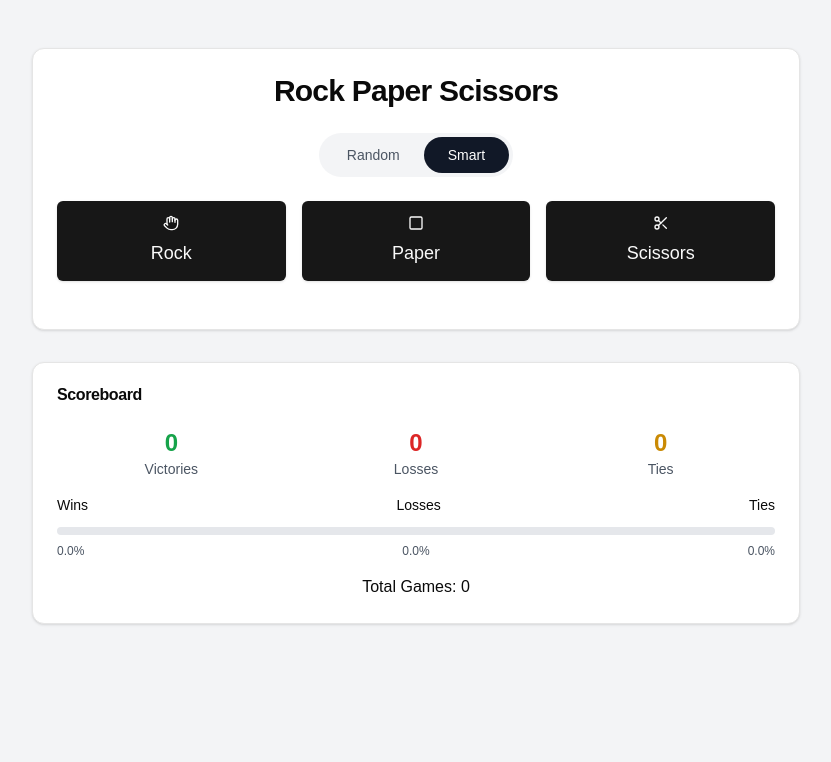
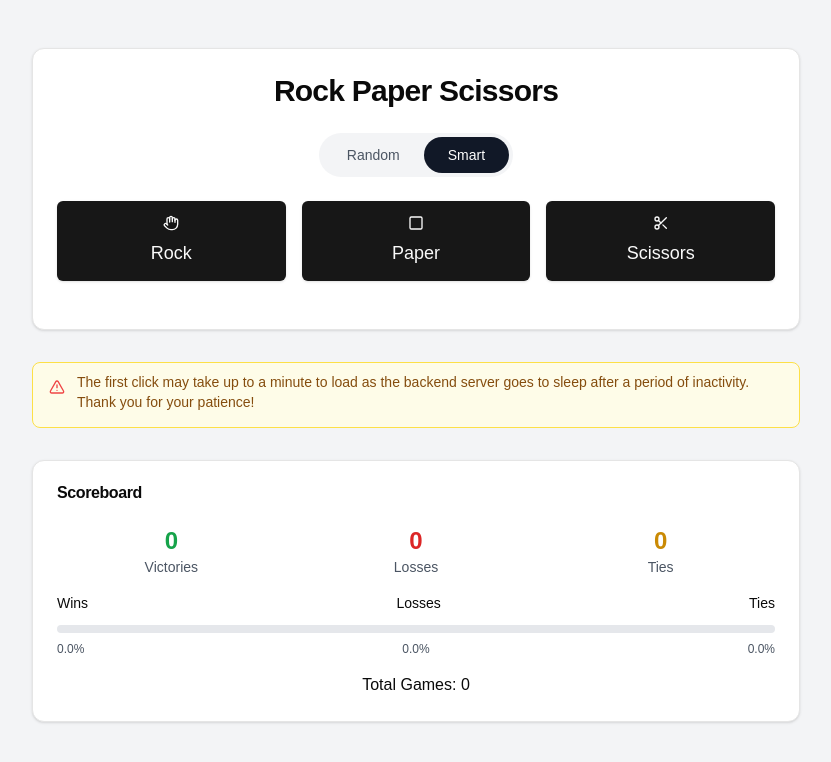
Before and after one commit to RaviPatel021/RockPaperScissorFrontend2.0, a Next.js app: page / in a window 1280 px wide. Shown: the top 762 px of the page, without its empty margins (224-1055 px from the left). Built offline with nearby package versions, Linux system fonts and the light colour scheme.

Commit message:
added warning message in beginning

```diff
--- a/components/rock-paper-scissors.tsx
+++ b/components/rock-paper-scissors.tsx
@@ -4,7 +4,8 @@
 import axios from 'axios'
 import { Button } from "@/components/ui/button"
 import { Card, CardContent, CardHeader, CardTitle } from "@/components/ui/card"
-import { Hand, Square, Scissors, Download } from 'lucide-react'
+import { Alert, AlertDescription } from "@/components/ui/alert"
+import { Hand, Square, Scissors, Download, AlertTriangle } from 'lucide-react'
 
 export function RockPaperScissorsComponent() {
   const [userChoice, setUserChoice] = useState('')
@@ -13,6 +14,7 @@
   const [victories, setVictories] = useState(0)
   const [losses, setLosses] = useState(0)
   const [ties, setTies] = useState(0)
+  const [showWarning, setShowWarning] = useState(true)
   type Outcome = 'You win!' | 'Computer wins!' | 'It\'s a tie!';
   type Choice = 'rock' | 'paper' | 'scissors';
   interface GameHistory {
@@ -117,6 +119,7 @@
           })
           .finally(() => {
             setIsButtonDisabled(false)
+            setShowWarning(false)
           })
         }
       }, 500);
@@ -228,6 +231,15 @@
           </CardContent>
         </Card>
 
+        {showWarning && (
+          <Alert variant="destructive" className="mb-8 bg-yellow-50 text-yellow-800 border-yellow-300">
+            <AlertTriangle className="h-4 w-4" />
+            <AlertDescription>
+            The first click may take up to a minute to load as the backend server goes to sleep after a period of inactivity. Thank you for your patience!
+            </AlertDescription>
+          </Alert>
+        )}
+
         <Card className="mb-8">
           <CardHeader>
             <CardTitle>Scoreboard</CardTitle>
--- /dev/null
+++ b/components/ui/alert.tsx
@@ -0,0 +1,59 @@
+import * as React from "react"
+import { cva, type VariantProps } from "class-variance-authority"
+
+import { cn } from "@/lib/utils"
+
+const alertVariants = cva(
+  "relative w-full rounded-lg border px-4 py-3 text-sm [&>svg+div]:translate-y-[-3px] [&>svg]:absolute [&>svg]:left-4 [&>svg]:top-4 [&>svg]:text-foreground [&>svg~*]:pl-7",
+  {
+    variants: {
+      variant: {
+        default: "bg-background text-foreground",
+        destructive:
+          "border-destructive/50 text-destructive dark:border-destructive [&>svg]:text-destructive",
+      },
+    },
+    defaultVariants: {
+      variant: "default",
+    },
+  }
+)
+
+const Alert = React.forwardRef<
+  HTMLDivElement,
+  React.HTMLAttributes<HTMLDivElement> & VariantProps<typeof alertVariants>
+>(({ className, variant, ...props }, ref) => (
+  <div
+    ref={ref}
+    role="alert"
+    className={cn(alertVariants({ variant }), className)}
+    {...props}
+  />
+))
+Alert.displayName = "Alert"
+
+const AlertTitle = React.forwardRef<
+  HTMLParagraphElement,
+  React.HTMLAttributes<HTMLHeadingElement>
+>(({ className, ...props }, ref) => (
+  <h5
+    ref={ref}
+    className={cn("mb-1 font-medium leading-none tracking-tight", className)}
+    {...props}
+  />
+))
+AlertTitle.displayName = "AlertTitle"
+
+const AlertDescription = React.forwardRef<
+  HTMLParagraphElement,
+  React.HTMLAttributes<HTMLParagraphElement>
+>(({ className, ...props }, ref) => (
+  <div
+    ref={ref}
+    className={cn("text-sm [&_p]:leading-relaxed", className)}
+    {...props}
+  />
+))
+AlertDescription.displayName = "AlertDescription"
+
+export { Alert, AlertTitle, AlertDescription }
```
